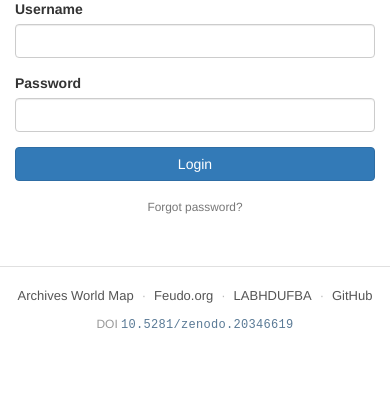
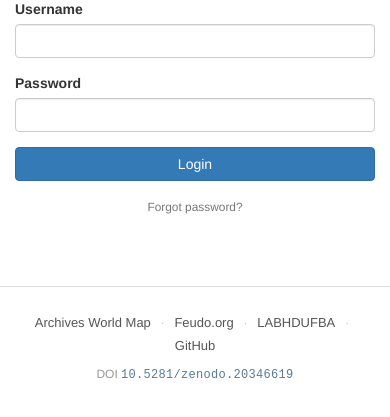
Before and after one commit to rsandrade/archives-worldmap, a Flask app: page /admin/ in a window 390 px wide. Shown: the part 135-552 px from the top of the page. Run offline with Flask 3, Linux system fonts and the light colour scheme; parts of the project's set-up code (start-up, migrations or seed data) failed here and were passed over; some libraries are stand-ins or nearby versions.

Commit message:
fix: center footer on mobile, add visible dot separators, increase spacing (#7)
- Replace flex+::after approach with text-align:center and inline
  <span class='sep'> for separators (more reliable on mobile)
- Add · separators between links (= visible on all browsers)
- Increase margin-top from 40px to 60px to separate from content
- Increase padding and add text-align:center
- Remove gap:8px flex layout that was causing left alignment

Co-authored-by: Ricardo Sodré Andrade <ricardo.s.andrade@yahoo.com.br>

```diff
--- a/app/static/css/style.css
+++ b/app/static/css/style.css
@@ -81,9 +81,10 @@
 
 /* ── Footer ── */
 .site-footer {
-    margin-top: 40px;
-    padding: 20px 0;
-    border-top: 1px solid #e0e0e0;
+    margin-top: 60px;
+    padding: 24px 0 20px;
+    border-top: 1px solid #ddd;
+    text-align: center;
     font-size: 13px;
     color: #777;
 }
@@ -97,28 +98,20 @@
 .site-footer a:hover,
 .site-footer a:focus {
     color: #2c3e50;
+    text-decoration: underline;
 }
 
 .footer-links {
-    display: flex;
-    flex-wrap: wrap;
-    justify-content: center;
-    gap: 8px;
-    margin-bottom: 10px;
+    line-height: 1.8;
 }
 
-.footer-links a::after {
-    content: "·";
-    margin-left: 8px;
-    color: #bbb;
-}
-
-.footer-links a:last-child::after {
-    content: none;
+.footer-links .sep {
+    color: #ccc;
+    margin: 0 6px;
 }
 
 .footer-doi {
-    text-align: center;
+    margin-top: 8px;
     font-size: 12px;
     color: #999;
 }
--- a/app/templates/base.html
+++ b/app/templates/base.html
@@ -56,10 +56,7 @@
     <footer class="site-footer">
         <div class="container">
             <div class="footer-links">
-                <a href="{{ url_for('public.home') }}" data-i18n="footer_copy">Archives World Map</a>
-                <a href="https://feudo.org" target="_blank">Feudo.org</a>
-                <a href="https://labhd.ufba.br" target="_blank">LABHDUFBA</a>
-                <a href="https://github.com/rsandrade/archives-worldmap" target="_blank">GitHub</a>
+                <a href="{{ url_for('public.home') }}" data-i18n="footer_copy">Archives World Map</a><span class="sep"> · </span><a href="https://feudo.org" target="_blank">Feudo.org</a><span class="sep"> · </span><a href="https://labhd.ufba.br" target="_blank">LABHDUFBA</a><span class="sep"> · </span><a href="https://github.com/rsandrade/archives-worldmap" target="_blank">GitHub</a>
             </div>
             <div class="footer-doi">
                 <span data-i18n="footer_doi_label">DOI</span>
```
